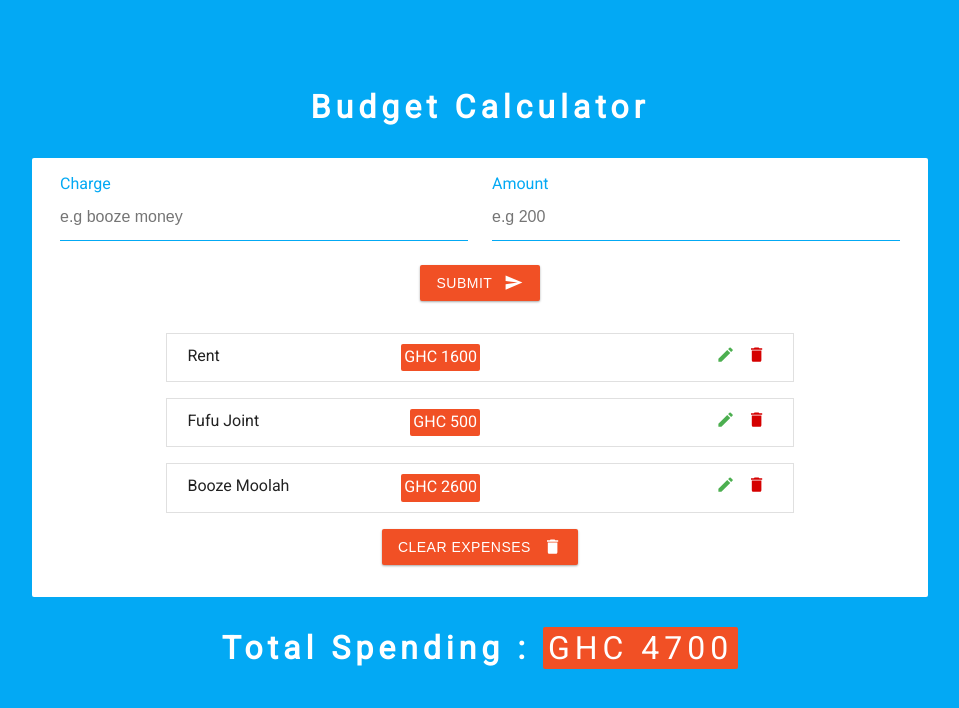
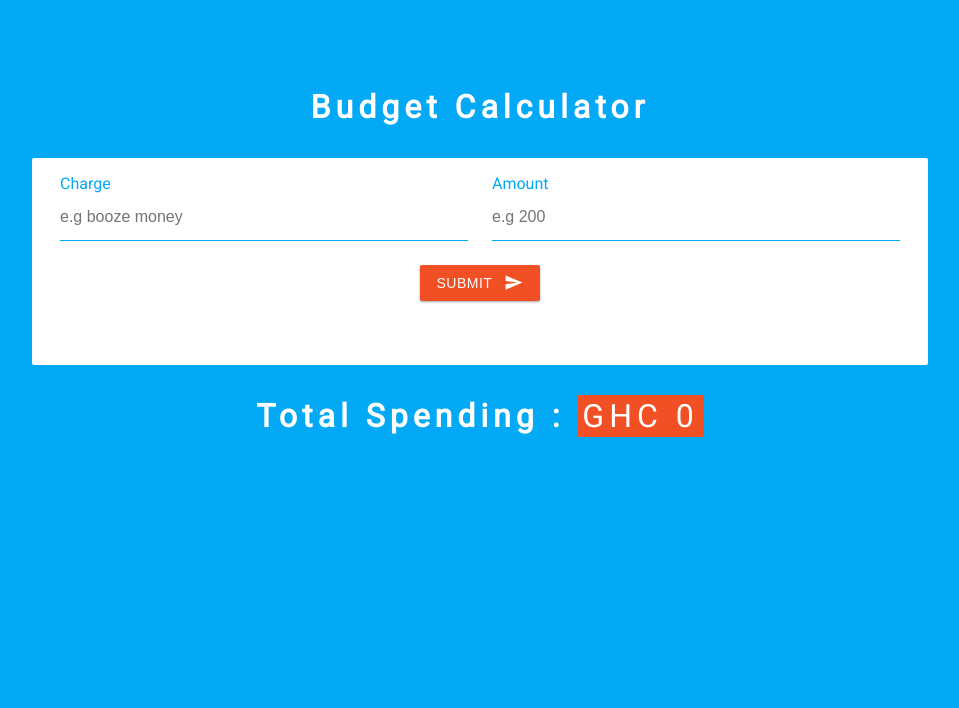
Before and after one commit to FatTonyy/Budget-calculator, a React (Create React App) app: page / in a window 1280 px wide. Shown: the top 708 px of the page, without its empty margins (160-1119 px from the left). Built offline with nearby package versions, Linux system fonts and the light colour scheme.

Commit message:
Getting items from local storage

```diff
--- a/src/App.js
+++ b/src/App.js
@@ -5,11 +5,18 @@ import ExpenseForm from "./components/ExpenseForm";
 import Alert from "./components/Alert";
 import uuid from "uuid/v4";
 
-const initialExpenses = [
-  { id: uuid(), charge: "rent", amount: 1600 },
-  { id: uuid(), charge: "Fufu Joint", amount: 500 },
-  { id: uuid(), charge: "Booze Moolah", amount: 2600 }
-];
+// const initialExpenses = [
+//   { id: uuid(), charge: "rent", amount: 1600 },
+//   { id: uuid(), charge: "Fufu Joint", amount: 500 },
+//   { id: uuid(), charge: "Booze Moolah", amount: 2600 }
+// ];
+
+// * localStorage.getItem('item name')
+// * localStorage.setItem('item name')
+
+const initialExpenses = localStorage.getItem("expenses")
+  ? JSON.parse(localStorage.getItem("expenses"))
+  : [];
 
 function App() {
   // ! ***** State Values ************
```
